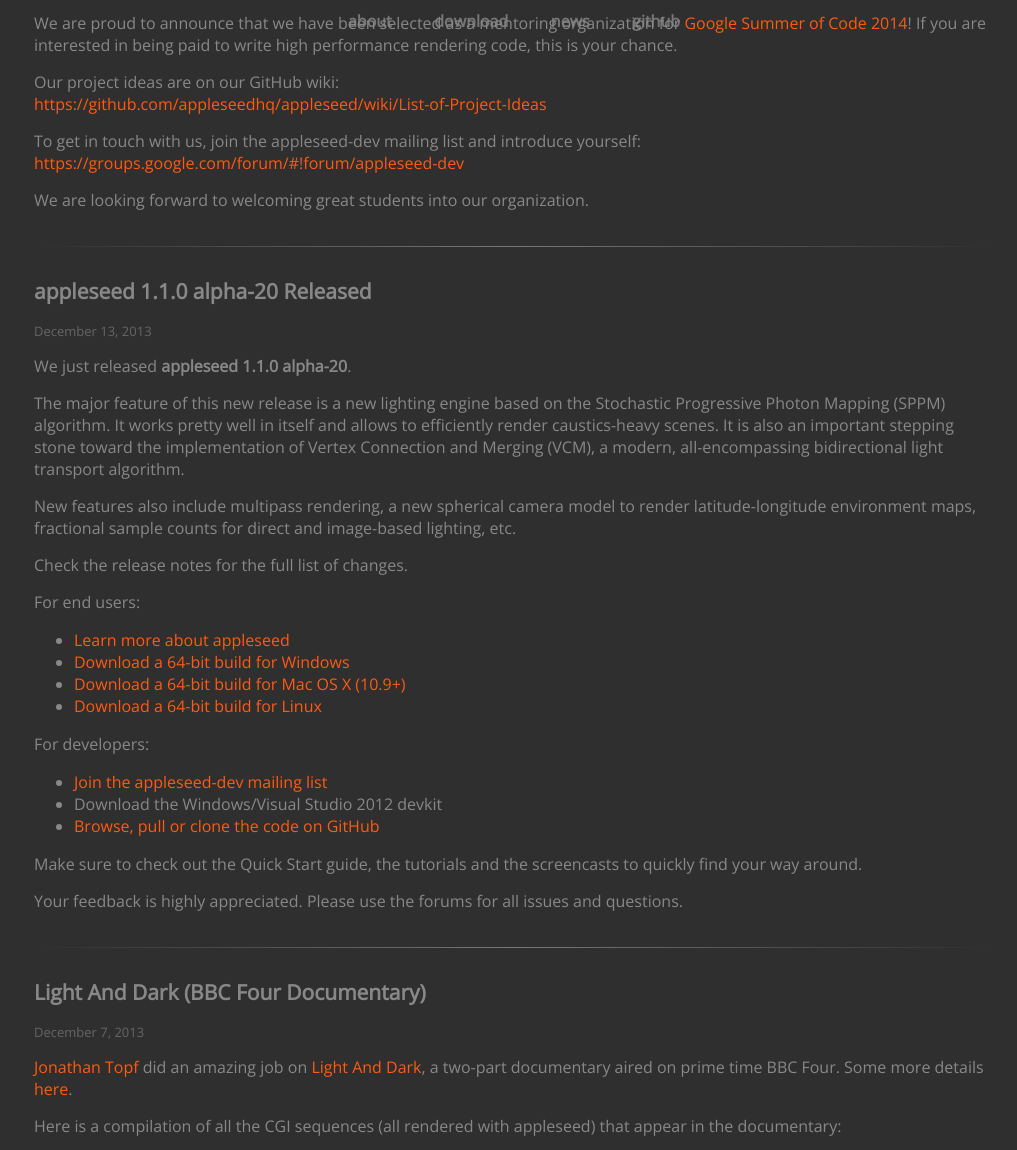
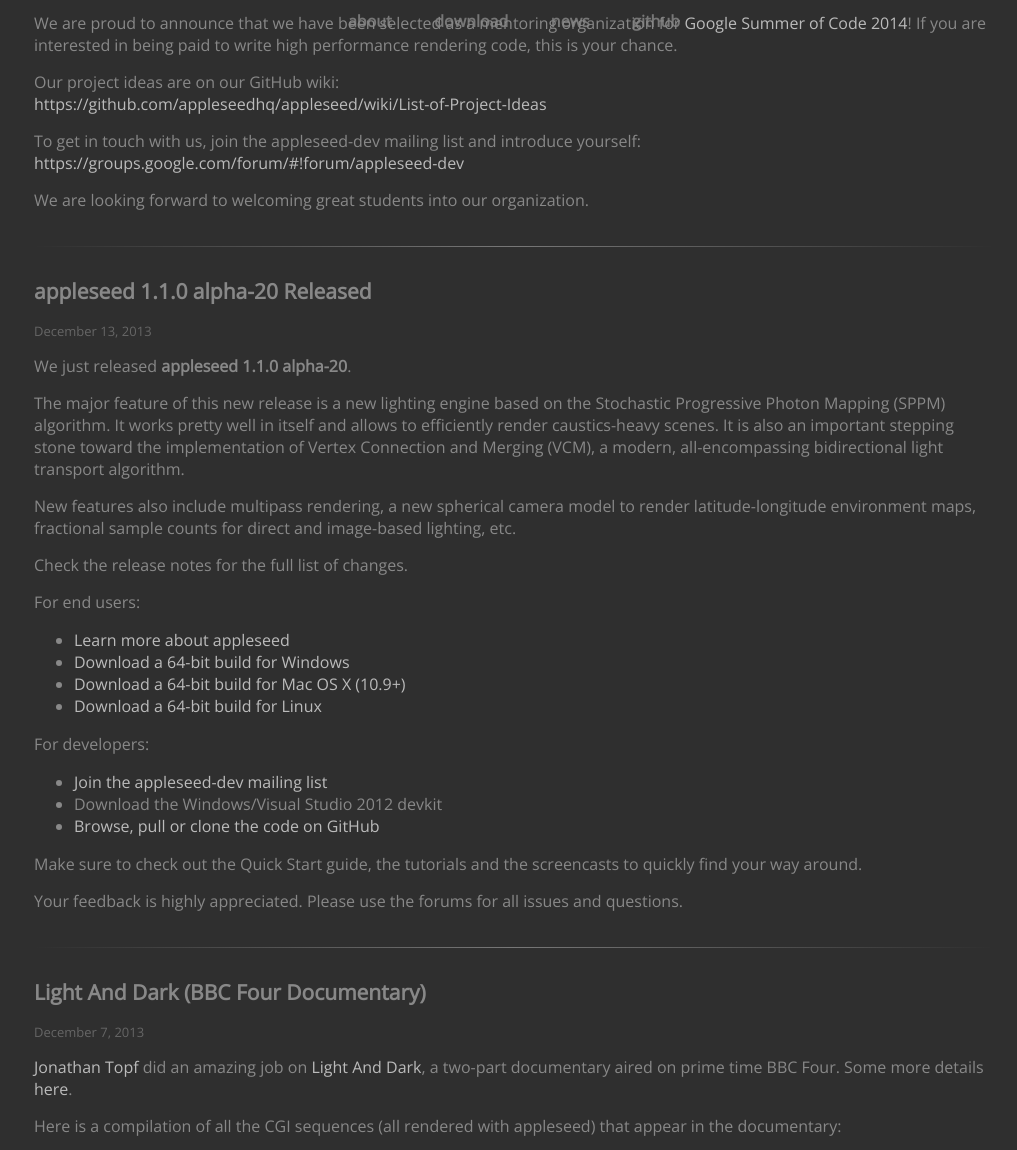
Before and after one commit to appleseedhq/appleseedhq.github.io, a Jekyll site: the page built from news.md, in a window 1280 px wide. Shown: the part 355-1505 px from the top of the page, without its empty margins (126-1143 px from the left). Built offline with Jekyll 4.4.1, drawn with Linux system fonts in a browser that asks for light colours; nearby versions of some CDN libraries.

Commit message:
switched between passive and hover links

```diff
--- a/css/styles.css
+++ b/css/styles.css
@@ -10,12 +10,12 @@
 }
 
 a {
-    color: #ff5a11;
+    color: #bbbbbb;
     text-decoration: none;
 }
 
 a:hover {
-    color: #bbbbbb;
+    color: #ff5a11;
     text-decoration: underline;
 }
 
```
